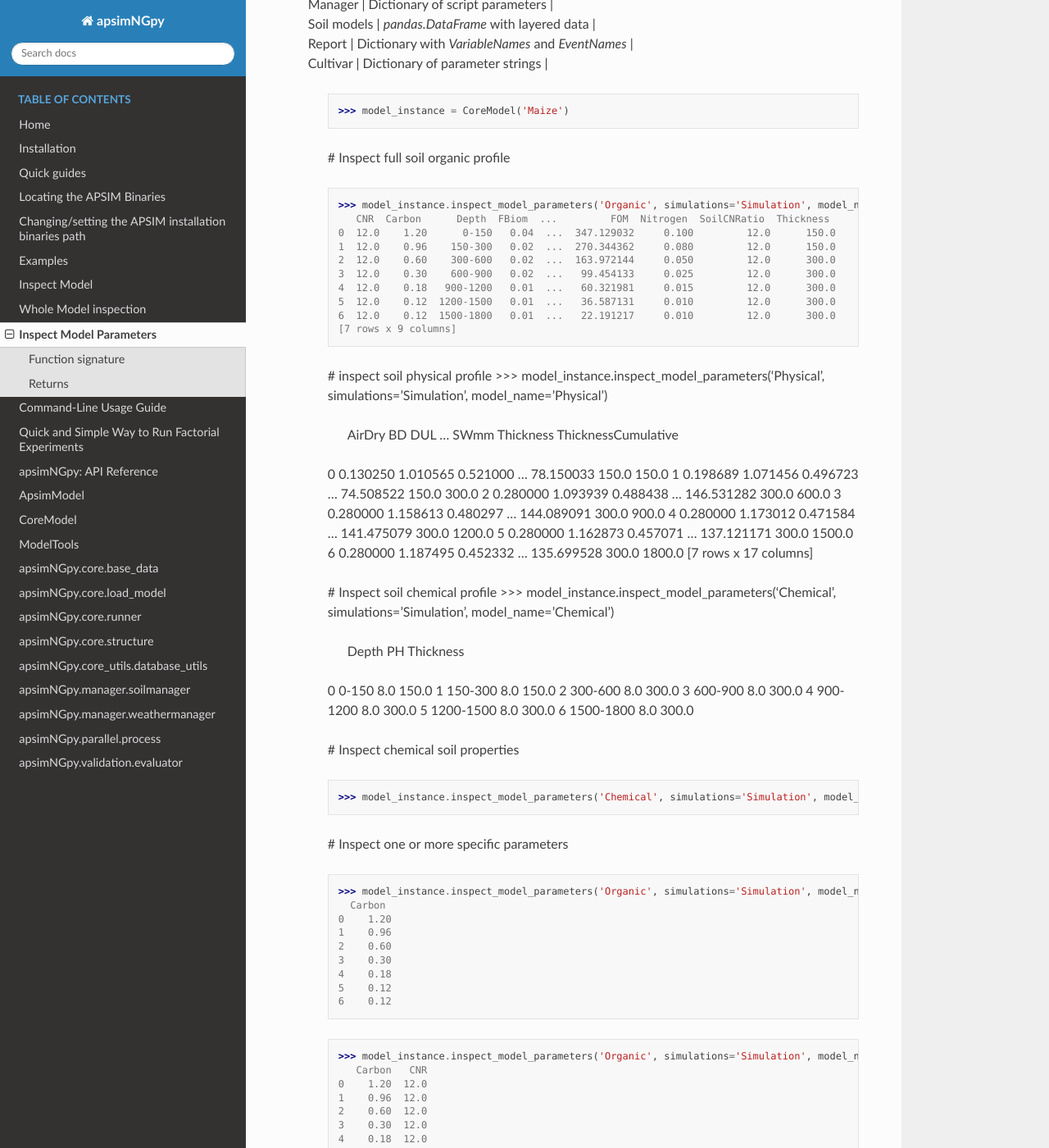
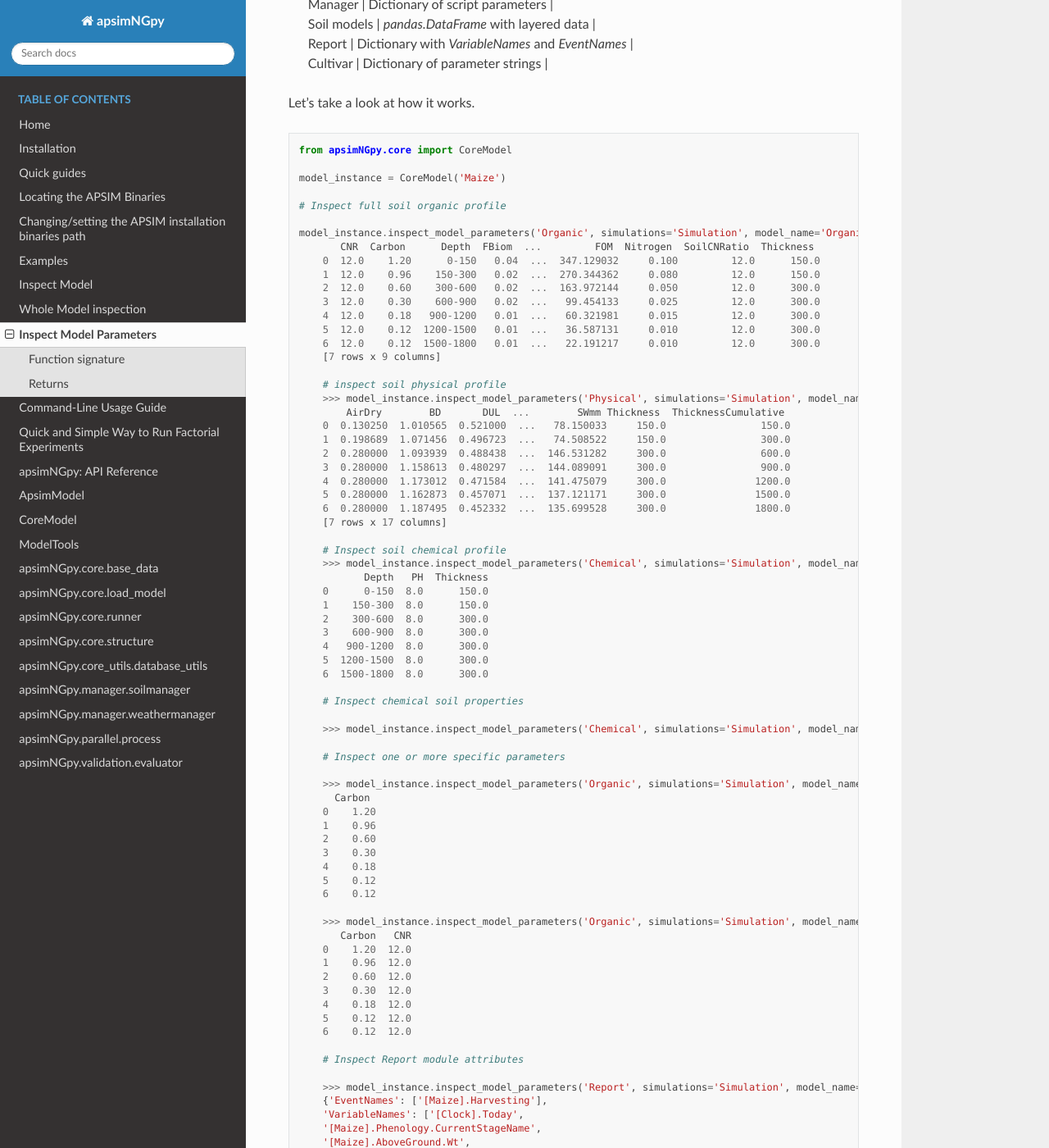
Before and after one commit to MAGALA-RICHARD/documentation-example, a Sphinx documentation site: the page built from doc/inspect_model_parameters.rst, in a window 1280 px wide and 1400 px high, scrolled down 1280 px. Shown: the whole window at 82% size. Built offline with Sphinx 7.4.7 and the Read the Docs theme 3.1.0, drawn with Linux system fonts in a browser that asks for light colours; some of the changed text lies outside the part shown.

```diff
--- a/doc/inspect_model_parameters.rst
+++ b/doc/inspect_model_parameters.rst
@@ -60,16 +60,17 @@
     | Report      | Dictionary with `VariableNames` and `EventNames` |
     | Cultivar    | Dictionary of parameter strings                  |
 
+Let's take a look at how it works.
 
+.. code-block:: python
 
+    from apsimNGpy.core import CoreModel
 
-        Examples
-        --------
-        >>> model_instance = CoreModel('Maize')
+    model_instance = CoreModel('Maize')
 
-        # Inspect full soil organic profile
+    # Inspect full soil organic profile
 
-        >>> model_instance.inspect_model_parameters('Organic', simulations='Simulation', model_name='Organic')
+    model_instance.inspect_model_parameters('Organic', simulations='Simulation', model_name='Organic')
            CNR  Carbon      Depth  FBiom  ...         FOM  Nitrogen  SoilCNRatio  Thickness
         0  12.0    1.20      0-150   0.04  ...  347.129032     0.100         12.0      150.0
         1  12.0    0.96    150-300   0.02  ...  270.344362     0.080         12.0      150.0
```
